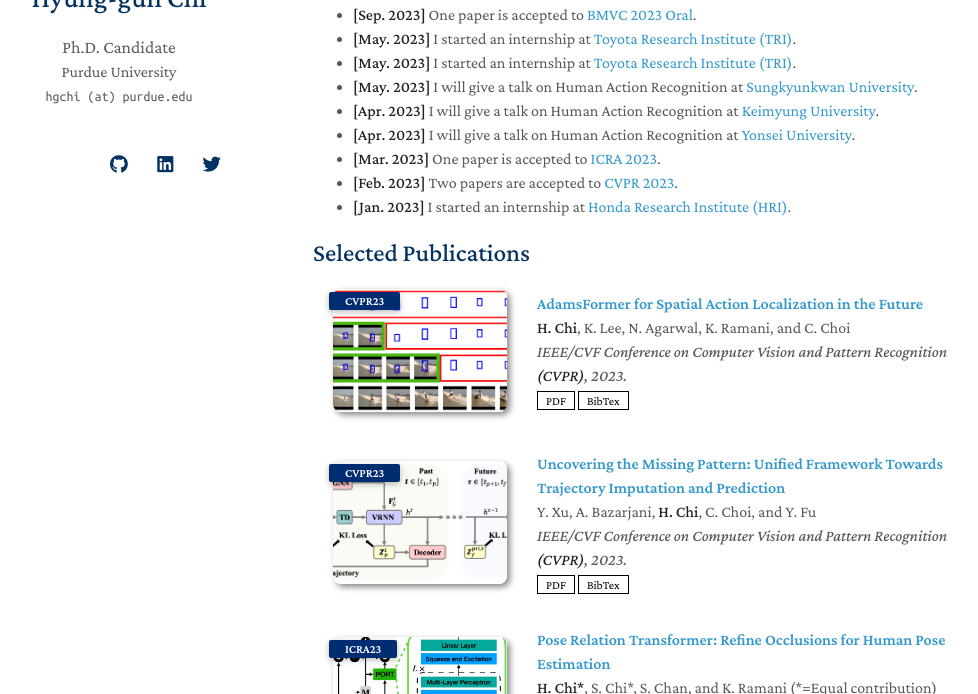
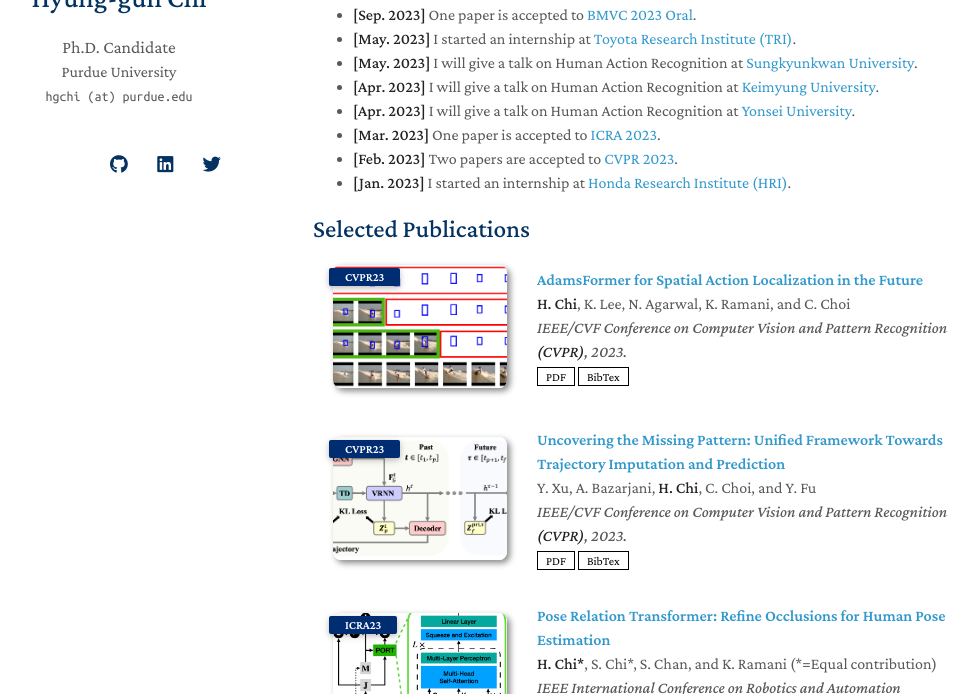
Before and after one commit to stnoah1/stnoah1.github.io, a Jekyll site: the page built from index.md, in a window 1280 px wide and 900 px high, scrolled down 313 px, cut to the strip 206-900 px from the top of the window. Shown: the whole strip, without its empty margins (157-1135 px from the left). Built offline with Jekyll 4.4.1, drawn with Linux system fonts in a browser that asks for light colours; nearby versions of some CDN libraries; a style sheet for code colours, icons or effects is not loaded; our own code applies the rules of GitHub Pages for plain Markdown files.

Commit message:
rebuilding site Sun Oct  1 19:59:04 EDT 2023

```diff
--- a/index.md
+++ b/index.md
@@ -15,7 +15,6 @@ I am currently a Ph.D candidate in the Department of Electrical and Computer Eng
 
 - **[Sep. 2023]** One paper is accepted to [BMVC 2023 Oral](https://bmvc2023.org).
 - **[May. 2023]** I started an internship at [Toyota Research Institute (TRI)](https://www.tri.global).
-- **[May. 2023]** I started an internship at [Toyota Research Institute (TRI)](https://www.tri.global).
 - **[May. 2023]** I will give a talk on Human Action Recognition at [Sungkyunkwan University](https://www.skku.ac.kr).
 - **[Apr. 2023]** I will give a talk on Human Action Recognition at [Keimyung University](https://www.kmu.ac.kr).
 - **[Apr. 2023]** I will give a talk on Human Action Recognition at [Yonsei University](https://www.yonsei.ac.kr).
```
